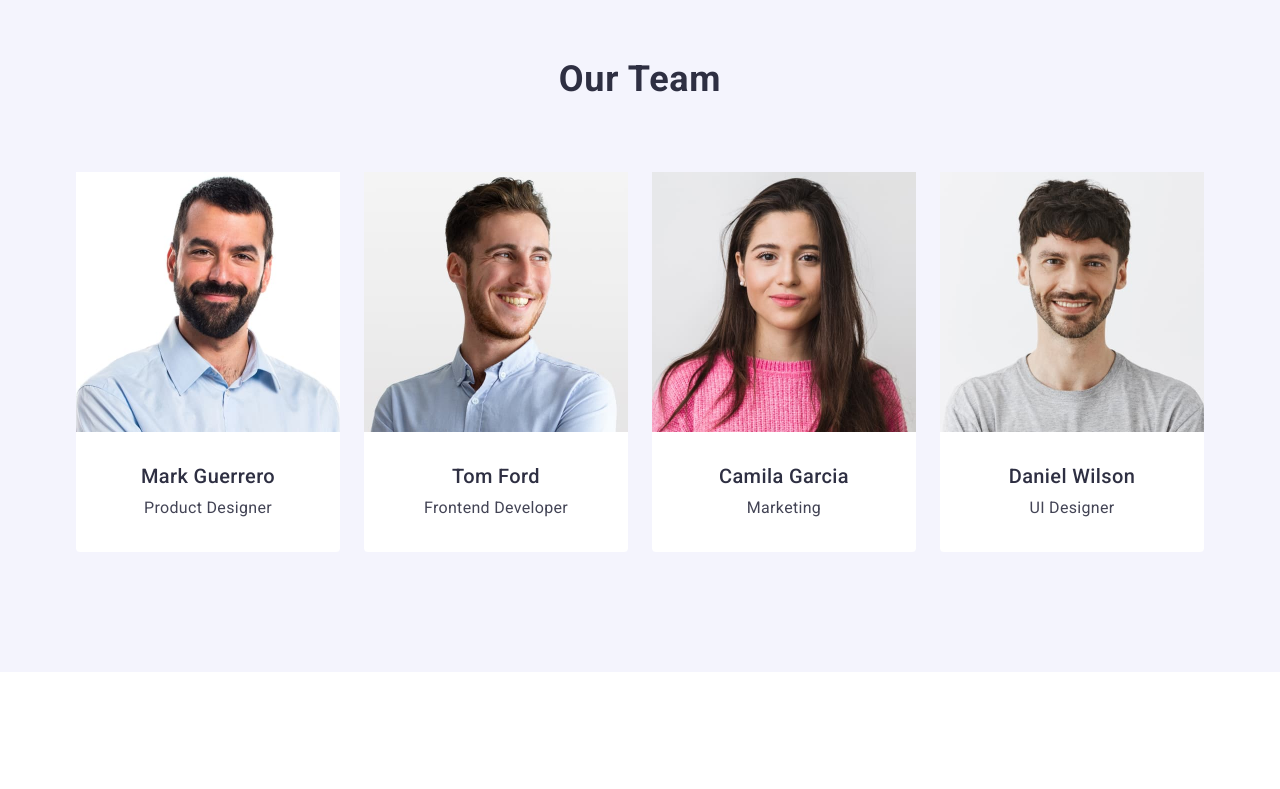
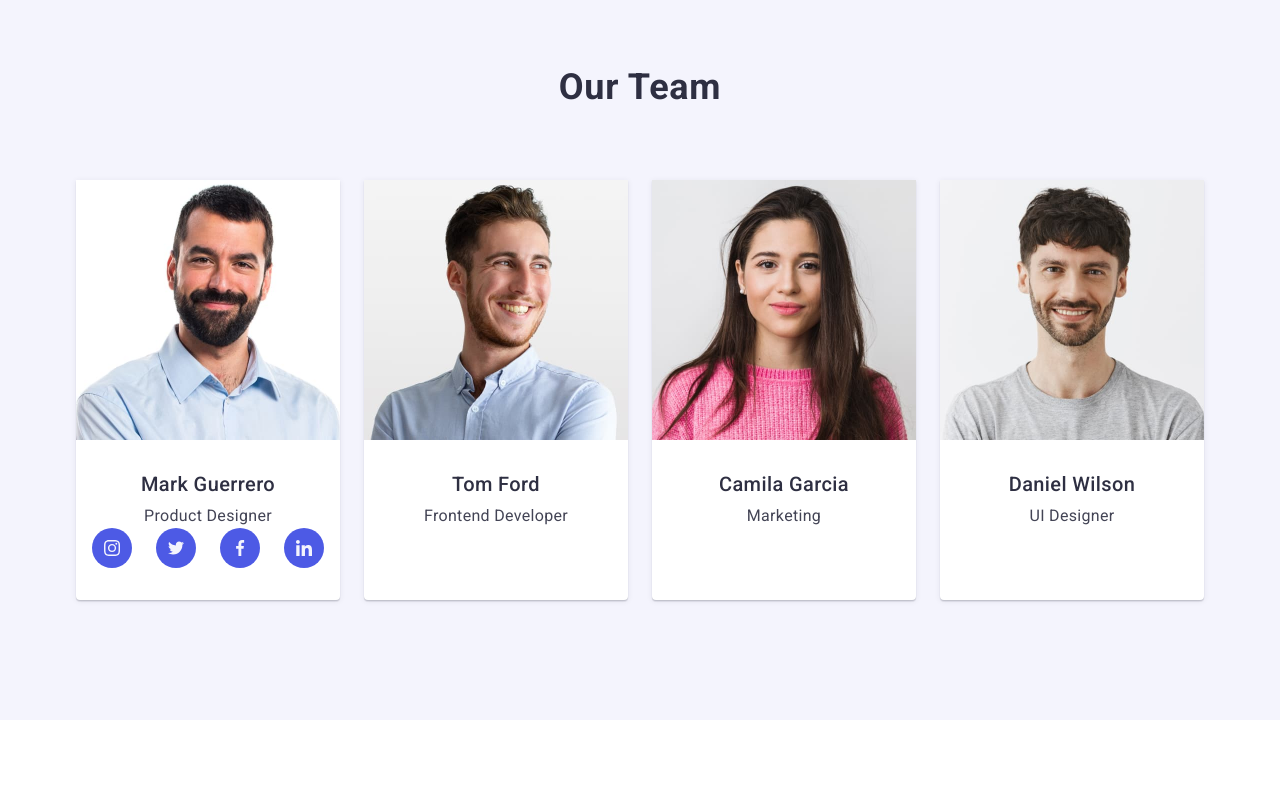
Before and after one commit to olgaferubko/goit-markup-hw-04, a plain HTML site: page index.html in a window 1280 px wide. Shown: the part 1213-2002 px from the top of the page. Drawn offline with nearby package versions, Linux system fonts and the light colour scheme.

Commit message:
section3

```diff
--- a/css/styles.css
+++ b/css/styles.css
@@ -184,7 +184,7 @@ img {
     min-width: 169px;
     height: 56px;
     border: none;
-
+    transition: background-color 250ms cubic-bezier(0.4, 0, 0.2, 1);
 }
 
 .button-item:hover,
@@ -225,6 +225,10 @@ img {
     border: 1px solid #8e8f99;
     border-radius: 4px;
     height: 112px;
+    display: flex;
+    justify-content: center;
+    align-items: center;
+    margin-bottom: 8px;
 }
 
 .icon-item {
@@ -276,6 +280,7 @@ img {
 .background-card {
     background-color: white;
     border-radius: 0 0 4px 4px;
+    box-shadow: 0 2px 1px 0 rgba(46, 47, 66, 0.08), 0 1px 1px 0 rgba(46, 47, 66, 0.16), 0 1px 6px 0 rgba(46, 47, 66, 0.08);
 }
 
 .member-card {
@@ -298,6 +303,36 @@ img {
     color: #434455;
     letter-spacing: 0.02em;
     text-align: center;
+}
+
+.social-list-links {
+    display: flex;
+    justify-content: center;
+    align-items: center;
+    gap: 24px;
+}
+
+.social-list-item {
+    width: 40px;
+    height: 40px;
+}
+
+.social-link {
+    width: 100%;
+    height: 100%;
+    background-color: #4d5ae5;
+    border-radius: 50%;
+    display: flex;
+    justify-content: center;
+    align-items: center;
+}
+
+.social-link:hover, .social-link:focus {
+    background-color: #404bbf;
+}
+
+.social-icon {
+    fill: #f4f4fd;
 }
 
 .portfolio-section {
@@ -380,5 +415,4 @@ img {
     line-height: 1.5;
     letter-spacing: 0.02em;
     width: 264px;
-    height: 72px;
 }
--- a/index.html
+++ b/index.html
@@ -126,6 +126,36 @@
               <div class="member-card">
                 <h3 class="member-team">Mark Guerrero</h3>
                 <p class="job">Product Designer</p>
+                <ul class="social-list-links">
+                  <li class="social-list-item">
+                    <a class="social-link">
+                      <svg class="social-icon" width="16" height="16">
+                        <use href="./images/icons.svg#icon-instagram-2"></use>
+                      </svg>
+                    </a>
+                  </li>
+                  <li class="social-list-item">
+                    <a class="social-link">
+                      <svg class="social-icon" width="16" height="16">
+                        <use href="./images/icons.svg#icon-twitter-1"></use>
+                      </svg>
+                    </a>
+                  </li>
+                  <li class="social-list-item">
+                    <a class="social-link">
+                      <svg class="social-icon" width="16" height="16">
+                        <use href="./images/icons.svg#icon-facebook-1"></use>
+                      </svg>
+                    </a>
+                  </li>
+                  <li class="social-list-item">
+                    <a class="social-link">
+                      <svg class="social-icon" width="16" height="16">
+                        <use href="./images/icons.svg#icon-linkedin-1"></use>
+                      </svg>
+                    </a>
+                  </li>
+                </ul>
               </div>
             </li>
             <li class="background-card">
```
